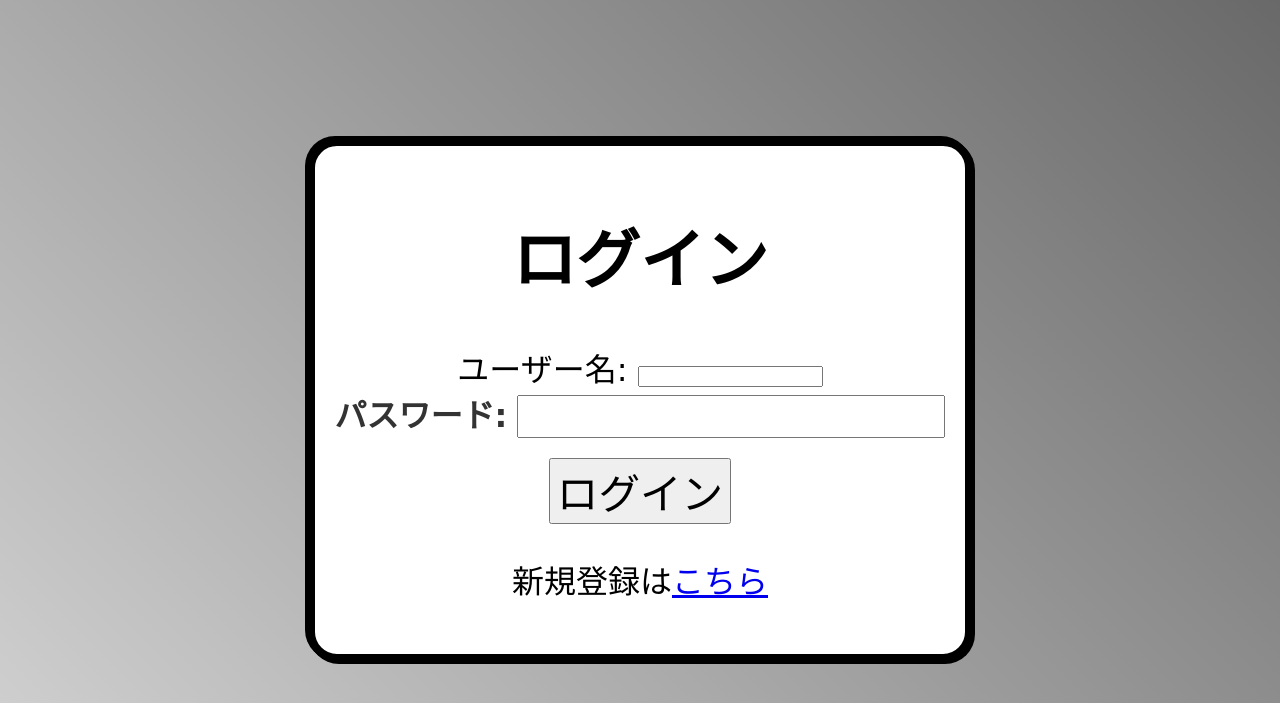
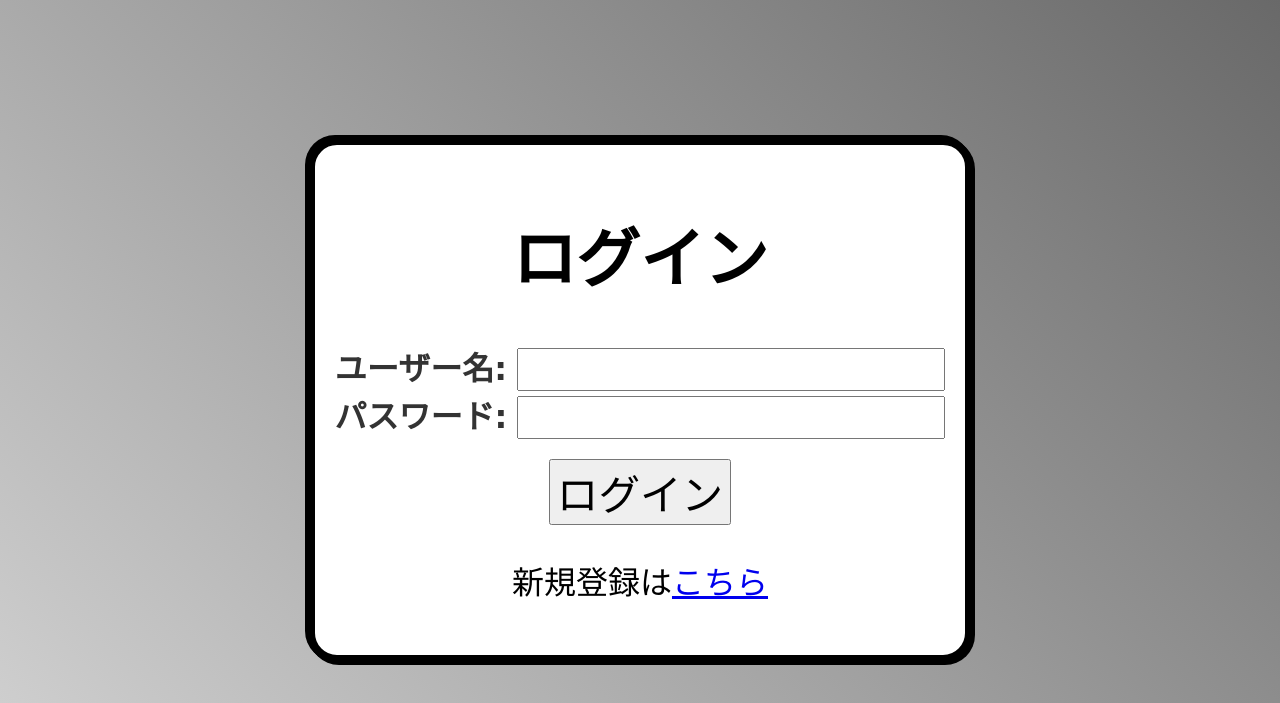
Before and after one commit to 2024AIT-OOP2-G12/img_conv, a Flask app: page / in a window 1280 px wide. Shown: the top 703 px of the page. Run offline with Flask 3, Linux system fonts and the light colour scheme.

Commit message:
Update login.html

```diff
--- a/templates/login.html
+++ b/templates/login.html
@@ -11,8 +11,8 @@
     <h1>ログイン</h1>
 
     <form action="{{ url_for('login.login') }}" method="POST">
-        <label for="username">ユーザー名:</label>
-        <input type="text" id="username" name="username" required>
+        <label for="username" class="label-large" >ユーザー名:</label>
+        <input class="input-button" type="text" id="username" name="username" required>
 
         <br>
         <label for="password" class="label-large">パスワード:</label>
```
